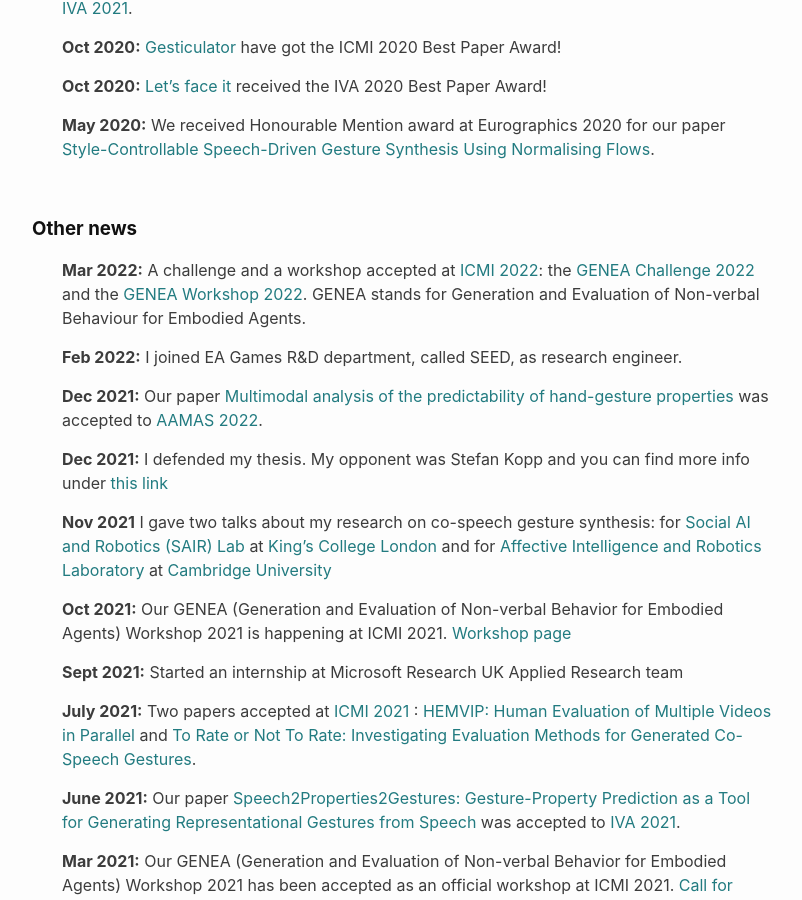
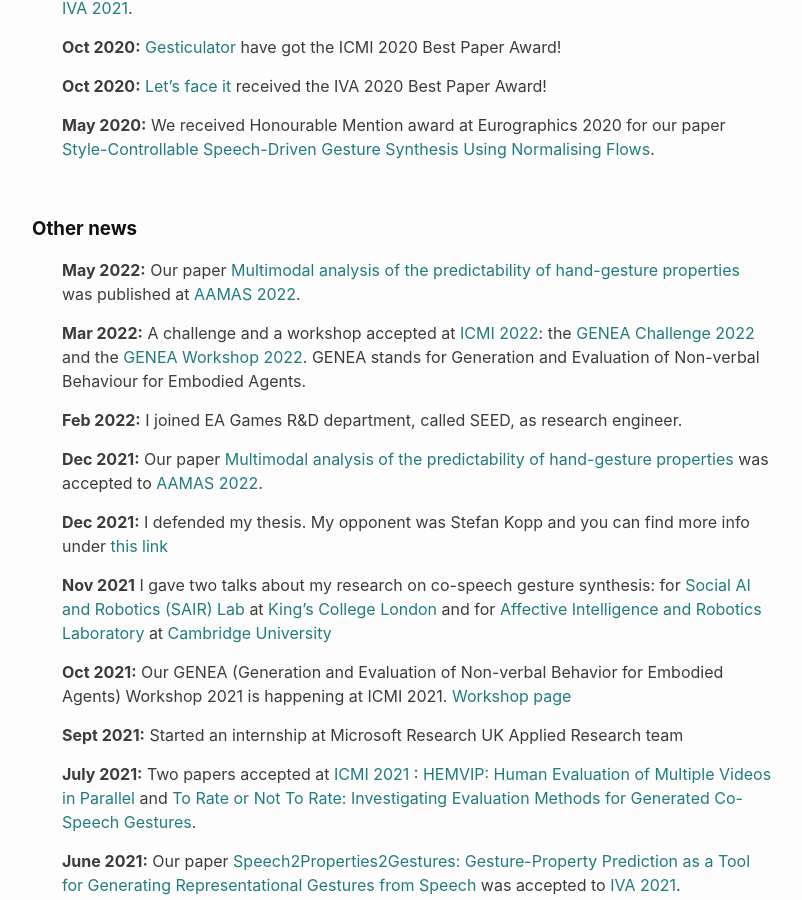
Before and after one commit to Svito-zar/Svito-zar.github.io, a Jekyll site: the page built from index.md, in a window 1280 px wide and 900 px high, scrolled down 539 px. Shown: the whole window, without its empty margins (238-1040 px from the left). Built offline with Jekyll 4.4.1, drawn with Linux system fonts in a browser that asks for light colours.

Commit message:
Update about the AAMAS'22 paper

```diff
--- a/index.md
+++ b/index.md
@@ -27,6 +27,7 @@
 <br>
 ### **Other news**
 
+* <strong>May 2022:</strong> Our paper [Multimodal analysis of the predictability of hand-gesture properties](https://ifaamas.org/Proceedings/aamas2022/pdfs/p770.pdf) was published at [AAMAS 2022](https://aamas2022-conference.auckland.ac.nz/).
 * <strong>Mar 2022:</strong> A challenge and a workshop accepted at [ICMI 2022](https://icmi.acm.org/2022/): the [GENEA Challenge 2022](https://genea-workshop.github.io/2022/challenge/) and the [GENEA Workshop 2022](https://genea-workshop.github.io/2022/workshop/). GENEA stands for Generation and Evaluation of Non-verbal Behaviour for Embodied Agents.
 * <strong>Feb 2022:</strong> I joined EA Games R&D department, called SEED, as research engineer.
 * <strong>Dec 2021:</strong> Our paper [Multimodal analysis of the predictability of hand-gesture properties](https://arxiv.org/abs/2108.05762) was accepted to [AAMAS 2022](https://aamas2022-conference.auckland.ac.nz/).
```
Also changed, not shown: _pages/publications.md (+1 -1 lines).
